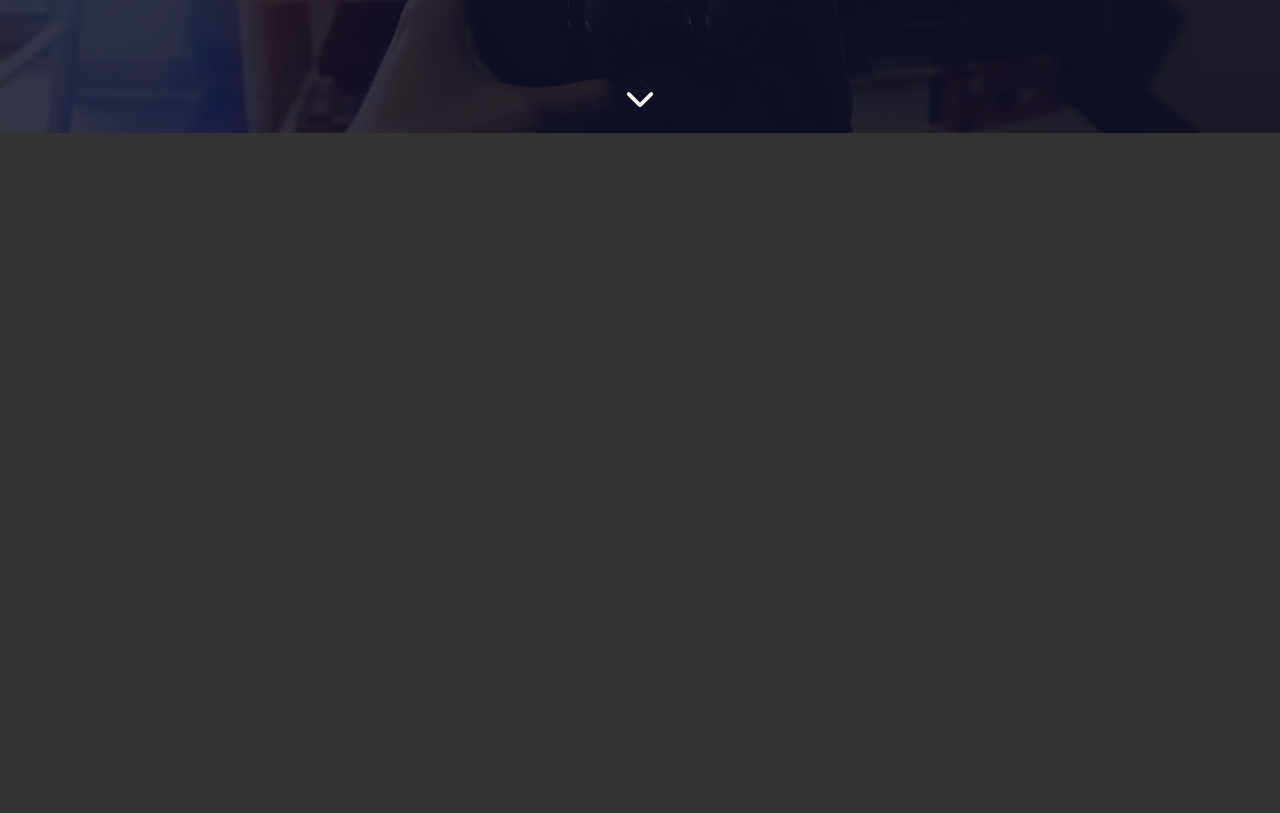
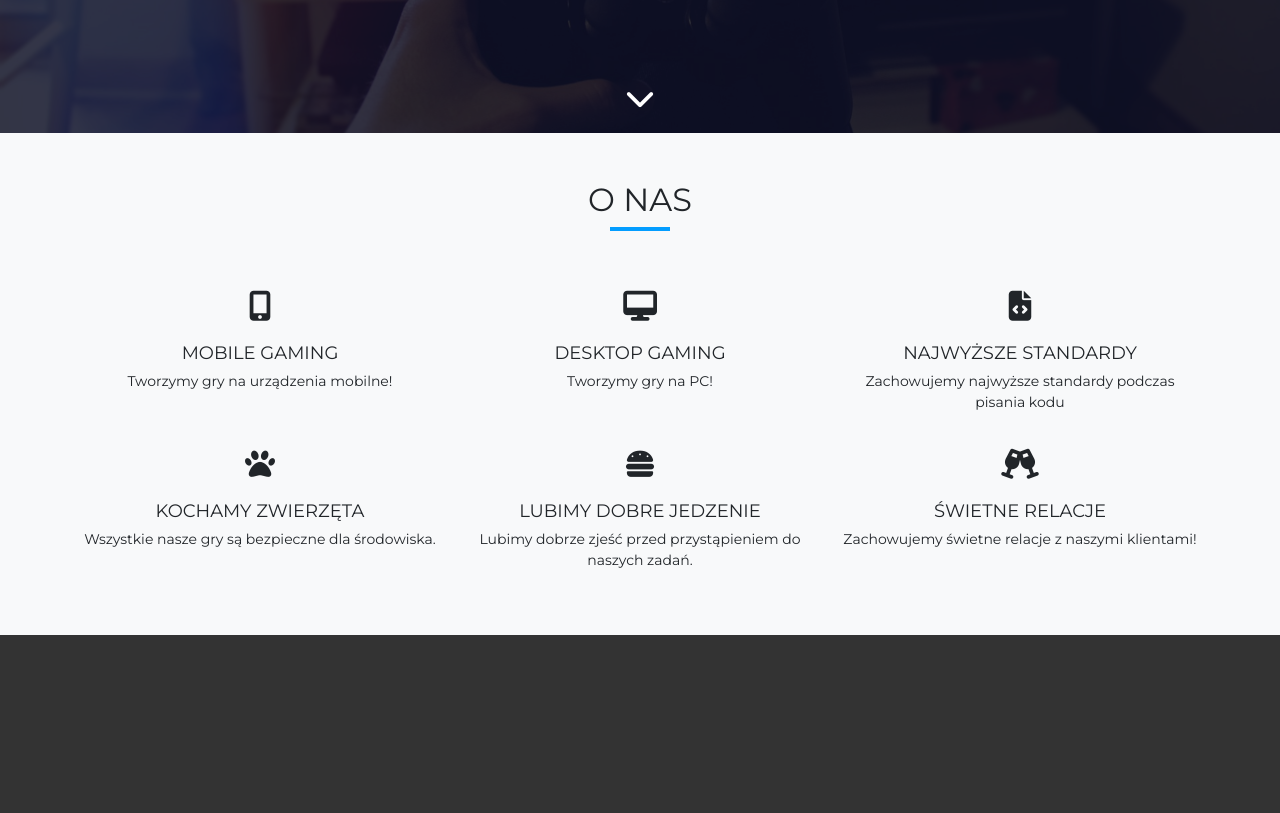
Before and after one commit to TeddyBear90/ProGamers, a plain HTML site: page index.html in a window 1280 px wide. Shown: the part 667-1480 px from the top of the page. After the commit the page ends 1302 px from the top, so only its background shows below. Drawn offline with nearby package versions, Linux system fonts and the light colour scheme.

Commit message:
Part 1st about us added

```diff
--- a/index.html
+++ b/index.html
@@ -47,48 +47,50 @@
             <a href="#aboutus"><i class="fa-solid fa-chevron-down"></i></a>
     </header>
 
+    <main>
+        <section id="aboutus" class="aboutus bg-light py-5">
 
-    <br>
-    <br>
-    <br>
-    <br>
-    <br>
-    <br>
-    <br>
-    <br>
-    <br>
-    <br>
-    <br>
-    <br>
-    <br>
-    <br>
-    <br>
-    <br>
-    <br>
-    <br>
-    <br>
-    <br>
-    <br>
-    <br>
-    <br>
-    <br>
-    <br>
-    <br>
-    <br>
-    <br>
-    <br>
-    <br>
-    <br>
-    <br>
-    <br>
-    <br>
-    <br>
-    <br>
-    <br>
-    <br>
-    <br>
-    <br>
-    <section id="aboutus" style="height: 30vh; background-color: #fff;"></section>
+            <div class="container">
+                <h2 class="section-title">o nas</h2>
+                <div class="underline"></div>
+
+                <div class="row">
+                    <div class="col-sm-6 col-md-4 text-center">
+                        <p><i class="fa-solid fa-mobile-screen-button"></i></p>
+                        <p class="aboutus-card-title mb-1">mobile gaming</p>
+                        <p class="aboutus-card-text">Tworzymy gry na urządzenia mobilne!</p>
+                    </div>
+                    <div class="col-sm-6 col-md-4 text-center">
+                        <p><i class="fa-solid fa-desktop"></i></p>
+                        <p class="aboutus-card-title mb-1">desktop gaming</p>
+                        <p class="aboutus-card-text">Tworzymy gry na PC!</p>
+                    </div>
+                    <div class="col-sm-6 col-md-4 text-center">
+                        <p><i class="fa-solid fa-file-code"></i></i></p>
+                        <p class="aboutus-card-title mb-1">najwyższe standardy</p>
+                        <p class="aboutus-card-text">Zachowujemy najwyższe standardy podczas pisania kodu</p>
+                    </div>
+                    <div class="col-sm-6 col-md-4 text-center">
+                        <p><i class="fa-solid fa-paw"></i></i></p>
+                        <p class="aboutus-card-title mb-1">Kochamy zwierzęta</p>
+                        <p class="aboutus-card-text">Wszystkie nasze gry są bezpieczne dla środowiska.</p>
+                    </div>
+                    <div class="col-sm-6 col-md-4 text-center">
+                        <p><i class="fa-solid fa-burger"></i></p>
+                        <p class="aboutus-card-title mb-1">lubimy dobre jedzenie</p>
+                        <p class="aboutus-card-text">Lubimy dobrze zjeść przed przystąpieniem do naszych zadań.</p>
+                    </div>
+                    <div class="col-sm-6 col-md-4 text-center">
+                        <p><i class="fa-solid fa-champagne-glasses"></i></p>
+                        <p class="aboutus-card-title mb-1">świetne relacje</p>
+                        <p class="aboutus-card-text">Zachowujemy świetne relacje z naszymi klientami!</p>
+                    </div>
+                </div>
+            </div>
+
+        </section>
+    </main>
+
 
     <script src="https://cdn.jsdelivr.net/npm/bootstrap@5.3.0-alpha1/dist/js/bootstrap.bundle.min.js"
         integrity="sha384-w76AqPfDkMBDXo30jS1Sgez6pr3x5MlQ1ZAGC+nuZB+EYdgRZgiwxhTBTkF7CXvN"
--- a/sass/main.scss
+++ b/sass/main.scss
@@ -11,11 +11,12 @@ body {
 	background-color: #333;
 }
 
+// NAV
+
 nav {
 	text-transform: uppercase;
 	z-index: 1;
-	transition: .6s;
-
+	transition: 0.6s;
 
 	.navbar-toggler {
 		padding: 10px 15px;
@@ -85,7 +86,6 @@ nav {
 			bottom: 20px;
 			color: $white;
 			font-size: 30px;
-
 		}
 	}
 }
@@ -95,7 +95,36 @@ nav {
 }
 
 .shadow-bg {
-	background-color: rgba(0, 0, 0, .8);
+	background-color: rgba(0, 0, 0, 0.8);
+}
+
+// ABOUT US
+
+.aboutus {
+	i {
+		margin-top: 20px;
+		font-size: 30px;
+	}
+
+	.aboutus-card-title {
+		font-size: 18px;
+		text-transform: uppercase;
+	}
+	.aboutus-card-text {
+		font-size: 14px;
+	}
+}
+
+.section-title {
+	text-transform: uppercase;
+	text-align: center;
+}
+
+.underline {
+	height: 4px;
+	width: 60px;
+	background-color: $main-color;
+	margin: 0 auto 40px;
 }
 
 @media (min-width: 768px) {
```
Also changed, not shown: css/main.css, 1 other file.
